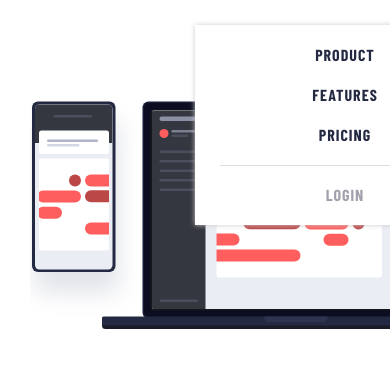
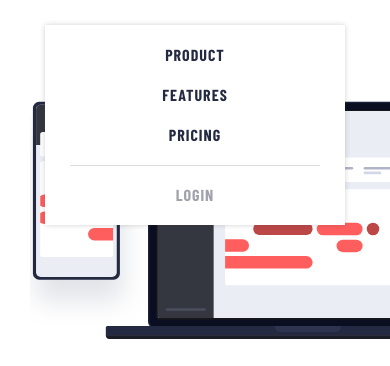
Before and after one commit to cagloria/project-tracking-intro-component, a plain HTML site: page index.html in a window 390 px wide. Shown: the part 75-441 px from the top of the page. Drawn offline with nearby package versions, Linux system fonts and the light colour scheme.

Commit message:
Fixed positioning of the nav list on  mobile

```diff
--- a/scss/styles.scss
+++ b/scss/styles.scss
@@ -208,15 +208,15 @@ footer {
     }
 
     .nav-list {
-        // FIXME: Adjust positioning of nav-list
         position: fixed;
         z-index: 1;
         top: 100px;
         left: 50%;
         flex-direction: column;
+        margin-left: -150px;
         padding: 10px 0;
         background-color: #fff;
-        box-shadow: 0 0 5px #ccc;
+        box-shadow: 0 0 5px hsla(0, 0%, 19%, 0.219);
         &__item {
             line-height: 40px;
         }
@@ -277,10 +277,10 @@ footer {
 
 @media only screen and (max-width: 500px) {
     .image-wrapper {
-        height: 232px;
+        height: 242px;
         img {
             left: -20px;
-            width: 480px;
+            width: 500px;
         }
     }
 
```
Also changed, not shown: styles/styles.css.
